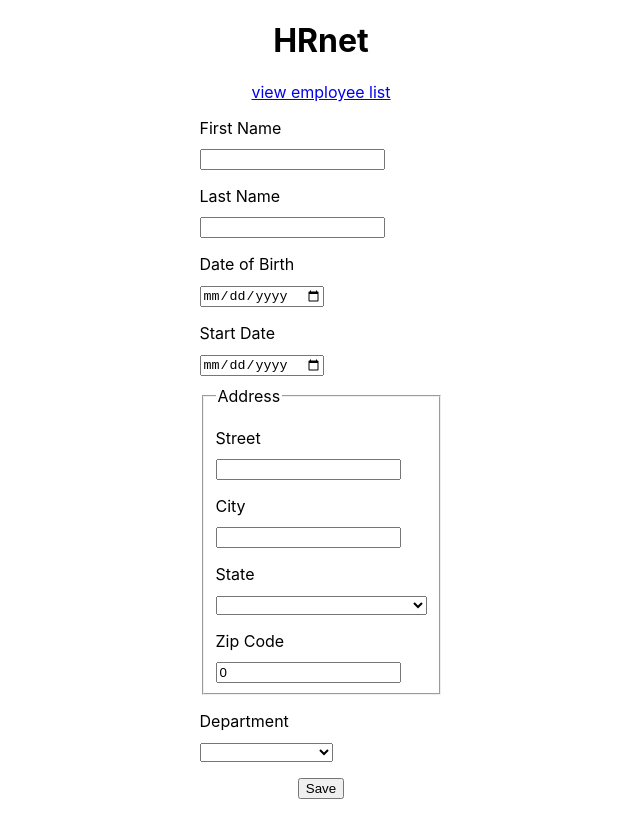
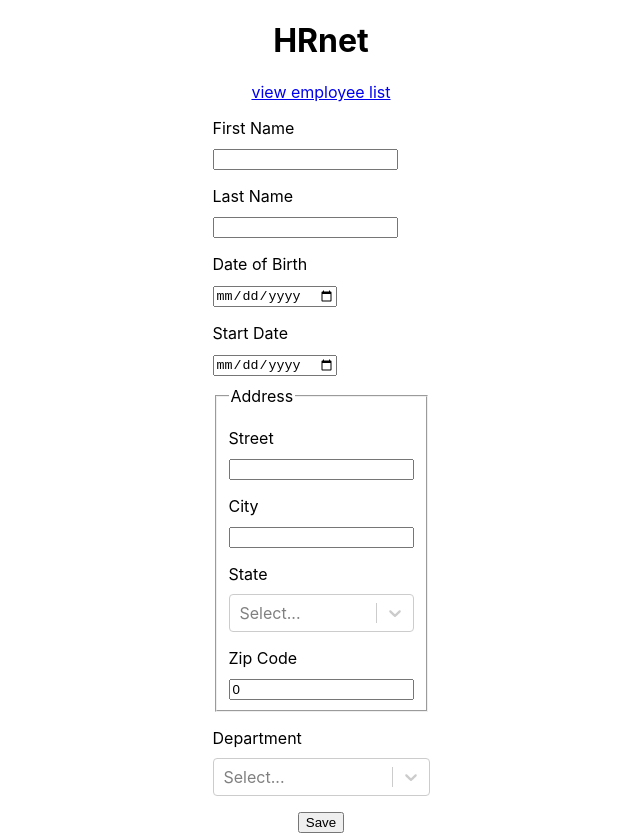
Before and after one commit to mancjames/HRnet, a React (Create React App) app: page / in a window 1280 px wide. Shown: the whole page, without its empty margins (319-959 px from the left). Before the commit the page ends 800 px from the top, so only its background shows below. Built offline with nearby package versions, Linux system fonts and the light colour scheme.

Commit message:
added react-select to standardise the dropdown labels and add search funtionality in searches

```diff
--- a/package.json
+++ b/package.json
@@ -14,6 +14,7 @@
     "react-dom": "^18.1.0",
     "react-router-dom": "^6.3.0",
     "react-scripts": "5.0.1",
+    "react-select": "^5.3.2",
     "styled-components": "^5.3.5",
     "web-vitals": "^2.1.0"
   },
--- a/src/components/Form.js
+++ b/src/components/Form.js
@@ -1,9 +1,10 @@
 import React from 'react'
 import { useContext, useState } from 'react'
-import { states } from '../utils/states';
+import { states , department } from '../utils/states';
 import "react-datepicker/dist/react-datepicker.css";
 import { Address, Label, FormElement, FormButton } from '../styles/styledElements';
 import { FormContext } from '../utils/FormContext';
+import Select from 'react-select'
 
 export default function Form() {
   const initialForm =  {
@@ -13,16 +14,16 @@ export default function Form() {
     startDate: "",
     street: "",
     city: "",
-    state:"",
+    state: null,
     zipCode:0,
     department:""
 }
-
   const [formData, setFormData] = useState(initialForm);
   const { allValues, setAllValues } = useContext(FormContext)
+  console.log(formData)
 
   function handleChange(event) {
-    const {name, value} = event.target
+    const {name, value} = event.target || event
     setFormData(prevFormData => {
         return {
             ...prevFormData,
@@ -36,6 +37,24 @@ export default function Form() {
     setAllValues([...allValues, formData])
     setFormData(initialForm)
   };
+
+  const stateOptions = states.map((state, index)=>{
+    return {
+      label: state.name,
+      value: state.abbreviation,
+      name: 'state',
+      key: index
+    }
+  })
+
+  const departmentOptions = department.map((dept, index)=>{
+    return {
+      label: dept.department,
+      value: dept.department,
+      name: 'department',
+      key: index
+    }
+  })
 
   return (
     <>
@@ -67,22 +86,6 @@ export default function Form() {
       />
 
       <Label htmlFor="start-date">Start Date</Label>
-      {/* <DatePicker
-        type="date"
-        id="start-date"
-        dateFormat="dd/MM/yy"
-        peekNextMonth
-        showMonthDropdown
-        showYearDropdown
-        dropdownMode="select"
-        todayButton="Today"
-        selected={formData.startDate}
-        onChange={ date => setFormData(prevFormData => {
-        return {
-            ...prevFormData,
-            startDate: date
-        }
-      })} /> */}
        <input
        type="date"
        id="start-date"
@@ -112,18 +115,14 @@ export default function Form() {
         />
 
         <Label htmlFor="state">State</Label>
-        <select id="state"
+        <Select id="state"
         name="state"
         onChange={handleChange}
-        value={formData.state}>
-        {states.map((state, index) => {
-          return (
-            <option value={state.abbreviation} key={state.abbreviation + index}>
-              {state.name}
-            </option>
-          );
+        value={stateOptions.filter(function(option) {
+          return option.value === formData.state;
         })}
-        </select>
+        options={stateOptions}
+        />
 
         <Label htmlFor="zip-code">Zip Code</Label>
         <input id="zip-code"
@@ -134,18 +133,14 @@ export default function Form() {
          />
       </Address>
         <Label htmlFor="department">Department</Label>
-        <select name="department"
-        id="department"
+        <Select id="department"
+        name="department"
         onChange={handleChange}
-        value={formData.department}
-        >
-            <option> </option>
-            <option>Sales</option>
-            <option>Marketing</option>
-            <option>Engineering</option>
-            <option>Human Resources</option>
-            <option>Legal</option>
-        </select>
+        value={departmentOptions.filter(function(option) {
+          return option.value === formData.department;
+        })}
+        options={departmentOptions}
+        />
     </FormElement>
     <FormButton type="submit" onClick={addEmployee}>Save</FormButton>
     </>
--- a/src/pages/EmployeeList.js
+++ b/src/pages/EmployeeList.js
@@ -3,6 +3,7 @@ import { FormContext } from '../utils/FormContext'
 import DataTable from 'react-data-table-component'
 import DataTableExtensions from 'react-data-table-component-extensions';
 import 'react-data-table-component-extensions/dist/index.css';
+import { Link } from 'react-router-dom'
 
   const columns = [
     {
@@ -55,6 +56,7 @@ import 'react-data-table-component-extensions/dist/index.css';
 export default function EmployeeList() {
 
   return (
+    <>
     <FormContext.Consumer>
     {
       value =>
@@ -63,6 +65,7 @@ export default function EmployeeList() {
       data={value.allValues}
       export={false}
       print={false}
+      filterPlaceholder={"Search"}
     >
       <DataTable
       columns={columns}
@@ -73,5 +76,7 @@ export default function EmployeeList() {
   </DataTableExtensions>
     }
 </FormContext.Consumer>
+<Link to={'/'}>Home</Link>
+</>
   )
 }
--- a/src/styles/styledElements.js
+++ b/src/styles/styledElements.js
@@ -30,31 +30,3 @@ export const Title = styled.div`
     align-items: center;
     justify-content: center;
 `
-export const TextField = styled.input`
-	height: 32px;
-	width: 200px;
-	border-radius: 3px;
-	border-top-left-radius: 5px;
-	border-bottom-left-radius: 5px;
-	border-top-right-radius: 0;
-	border-bottom-right-radius: 0;
-	border: 1px solid #e5e5e5;
-	padding: 0 32px 0 16px;
-
-	&:hover {
-		cursor: pointer;
-	}
-`;
-
-export const ClearButton = styled.button`
-	border-top-left-radius: 0;
-	border-bottom-left-radius: 0;
-	border-top-right-radius: 5px;
-	border-bottom-right-radius: 5px;
-	height: 34px;
-	width: 32px;
-	text-align: center;
-	display: flex;
-	align-items: center;
-	justify-content: center;
-`;
--- a/src/utils/states.js
+++ b/src/utils/states.js
@@ -240,3 +240,21 @@ export const states = [
         "abbreviation": "WY"
     }
 ];
+
+export const department = [
+    {
+        "department": "Sales"
+    },
+    {
+        "department": "Marketing"
+    },
+    {
+        "department": "Engineering"
+    },
+    {
+        "department": "Human Resources"
+    },
+    {
+        "department": "Legal"
+    },
+]
```
Also changed, not shown: 1 other file (tests, documents, lock files or other folders).
